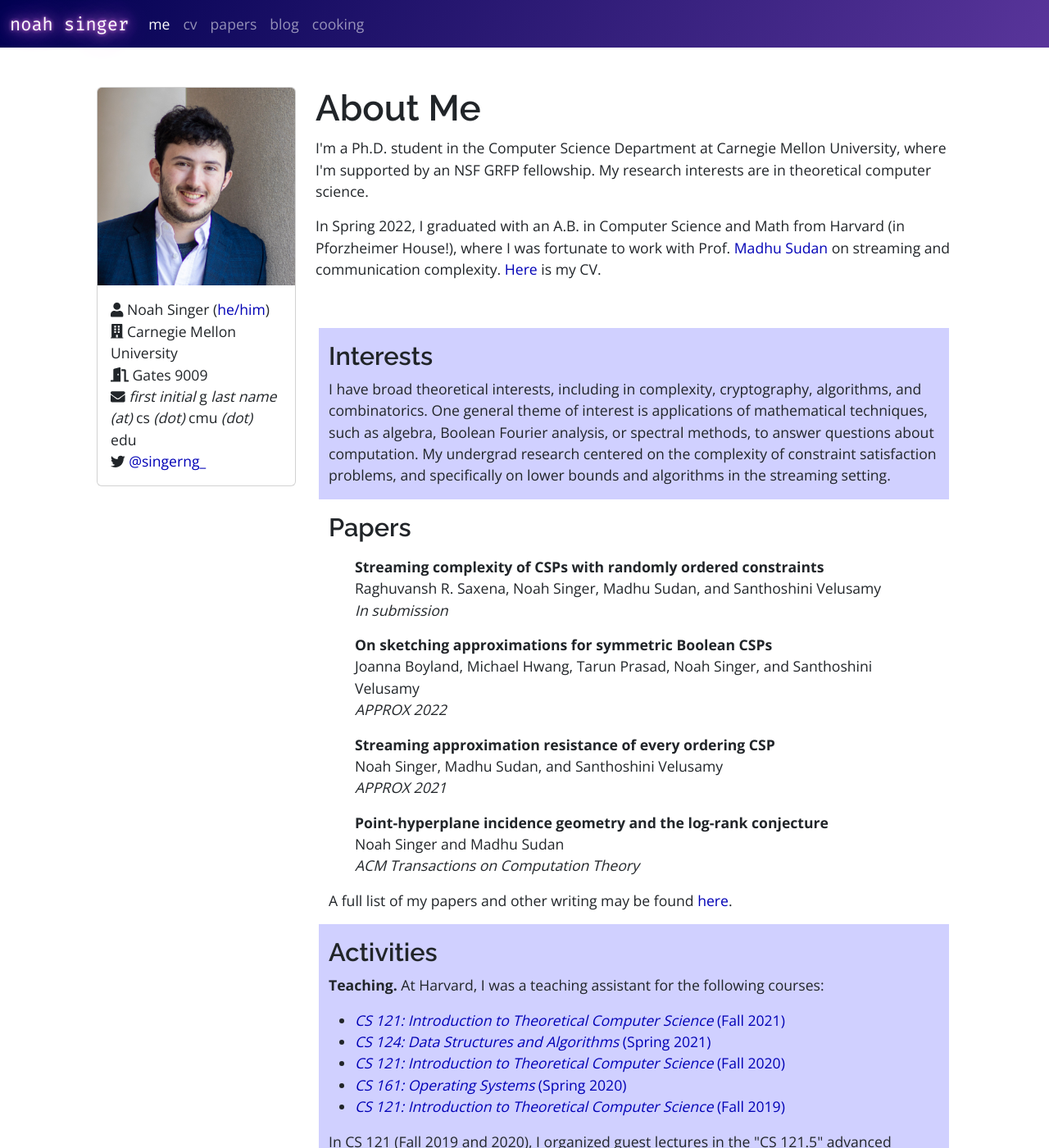
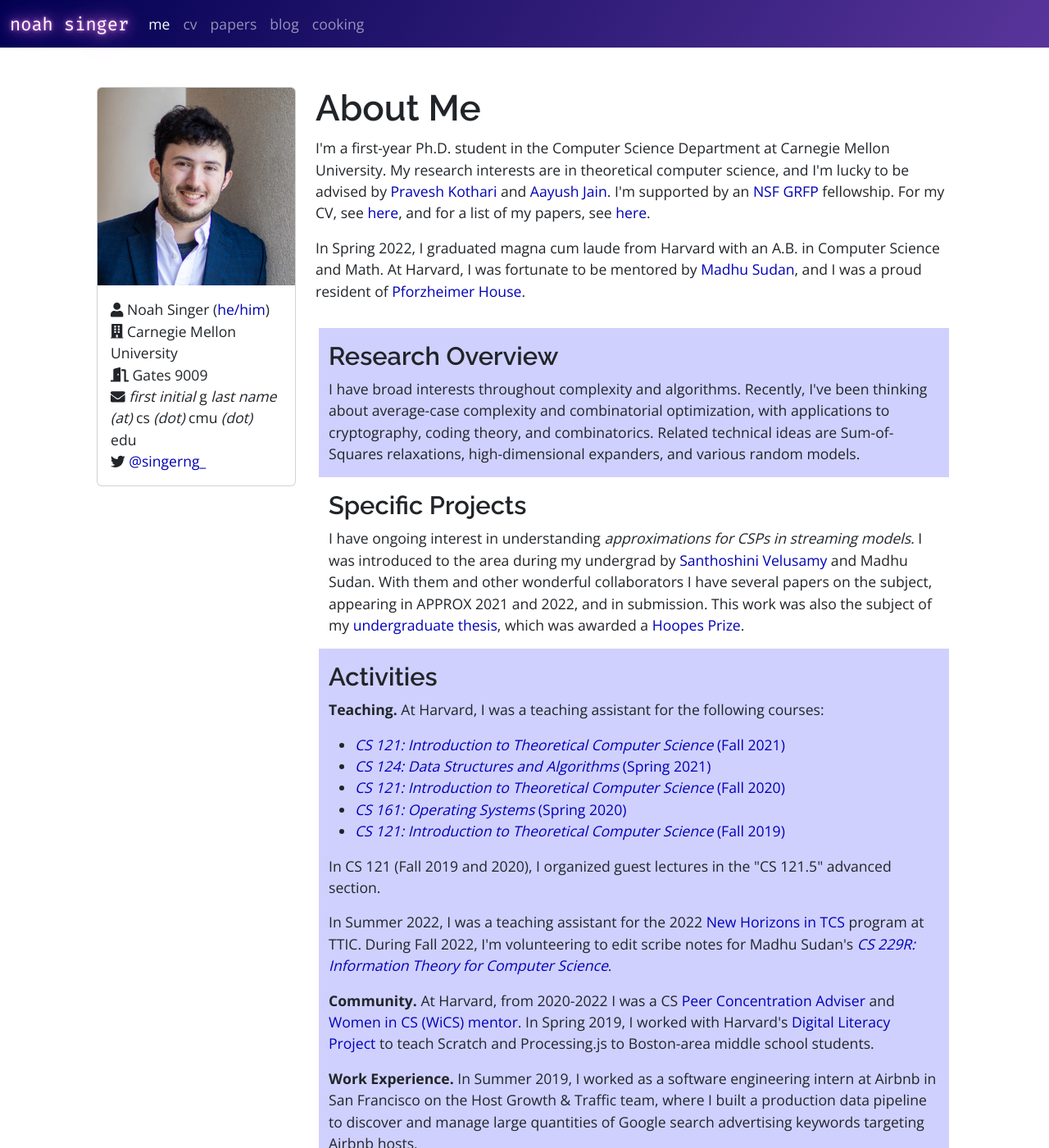
Before and after one commit to singerng/noahsinger.org, a Jekyll site: the page built from index/index.html, in a window 1280 px wide and 1400 px high. Shown: the whole window at 82% size. Built offline with Jekyll 4.4.1, drawn with Linux system fonts in a browser that asks for light colours; nearby versions of some CDN libraries; some of the changed text lies outside the part shown.

Commit message:
added advisers :)

```diff
--- a/index/index.html
+++ b/index/index.html
@@ -22,36 +22,24 @@ layout: default
 
   <div class="col-md-9 mb-4">
     <h1>About Me</h1>
-    <p>I'm a Ph.D. student in the Computer Science Department at Carnegie Mellon University, where I'm supported by an NSF GRFP fellowship. My research interests are in theoretical computer science.</p>
+    <p>I'm a first-year Ph.D. student in the Computer Science Department at Carnegie Mellon University. My research interests are in theoretical computer science, and I'm lucky to be advised by <a href="https://www.cs.cmu.edu/~praveshk/">Pravesh Kothari</a> and <a href="https://sites.google.com/view/aayushjain/home">Aayush Jain</a>. I'm supported by an <a href="https://www.nsfgrfp.org">NSF GRFP</a> fellowship. For my CV, see <a href="/index/cv.pdf">here</a>, and for a list of my papers, see <a href="/papers">here</a>.</p>
 
-    <p>In Spring 2022, I graduated with an A.B. in Computer Science and Math from Harvard (in Pforzheimer House!), where I was fortunate to work with Prof. <a href="https://madhu.seas.harvard.edu">Madhu Sudan</a> on streaming and communication complexity. <a href="/index/cv.pdf">Here</a> is my CV.</p>
-    <br/>
+    <p>In Spring 2022, I graduated magna cum laude from Harvard with an A.B. in Computer Science and Math. At Harvard, I was fortunate to be mentored by <a href="https://madhu.seas.harvard.edu">Madhu Sudan</a>, and I was a proud resident of <a href="https://pfoho.harvard.edu">Pforzheimer House</a>.</p>
 
     <div class="p-3">
       <div class="row section pt-3">
         <div class="col">
-          <h3>Interests</h3>
+          <h3>Research Overview</h3>
 
-          <p>I have broad theoretical interests, including in complexity, cryptography, algorithms, and combinatorics. One general theme of interest is applications of mathematical techniques, such as algebra, Boolean Fourier analysis, or spectral methods, to answer questions about computation. My undergrad research
-          centered on the complexity of constraint satisfaction problems, and specifically on
-          lower bounds and algorithms in the streaming setting.</p>
+          <p>I have broad interests throughout complexity and algorithms. Recently, I've been thinking about average-case complexity and combinatorial optimization, with applications to cryptography, coding theory, and combinatorics. Related technical ideas are Sum-of-Squares relaxations, high-dimensional expanders, and various random models.</p>
         </div>
       </div>
 
       <div class="row section pt-3">
         <div class="col">
-          <h3>Papers</h3>
+          <h3>Specific Projects</h3>
 
-            <p>
-            <ul class="paper-list">
-            {% for paper in site.data.papers %}
-            {% if paper.select %}
-            {% include paper.html paper=paper short=1 %}
-            {% endif %}
-            {% endfor %}
-            </ul>
-
-            A full list of my papers and other writing may be found <a href="/papers">here</a>.</p>
+          <p>I have ongoing interest in understanding <em>approximations for CSPs in streaming models.</em> I was introduced to the area during my undergrad by <a href="https://scholar.harvard.edu/santhoshiniv/home">Santhoshini Velusamy</a> and Madhu Sudan. With them and other wonderful collaborators I have several papers on the subject, appearing in APPROX 2021 and 2022, and in submission. This work was also the subject of my <a href="https://dash.harvard.edu/handle/1/37371750">undergraduate thesis</a>, which was awarded a <a href="https://prizes.fas.harvard.edu/hoopes-prize">Hoopes Prize</a>.</p>
         </div>
       </div>
 
@@ -70,9 +58,9 @@ layout: default
             </ul>
           In CS 121 (Fall 2019 and 2020), I organized guest lectures in the "CS 121.5" advanced section.</p>
 
-          <p>In Summer 2022, I was a teaching assistant for the 2022 <a href="https://tcs-summerschool.ttic.edu">New Horizons in TCS</a> program at TTIC.</p>
+          <p>In Summer 2022, I was a teaching assistant for the 2022 <a href="https://tcs-summerschool.ttic.edu">New Horizons in TCS</a> program at TTIC. During Fall 2022, I'm volunteering to edit scribe notes for Madhu Sudan's <a href="https://sites.google.com/g.harvard.edu/fall2022itforcs"><em>CS 229R: Information Theory for Computer Science</em></a>.</p>
 
-          <p><strong>Community.</strong> Since 2020, I have been a CS <a href="https://harvardcs.info/advising/pca/">Peer Concentration Adviser</a> and <a href="https://www.harvardwics.com/mentorships">Women in CS (WiCS) mentor</a>. In Spring 2019, I worked with Harvard's <a href="http://digilit.io/">Digital Literacy Project</a>
+          <p><strong>Community.</strong> At Harvard, from 2020-2022 I was a CS <a href="https://harvardcs.info/advising/pca/">Peer Concentration Adviser</a> and <a href="https://www.harvardwics.com/mentorships">Women in CS (WiCS) mentor</a>. In Spring 2019, I worked with Harvard's <a href="http://digilit.io/">Digital Literacy Project</a>
             to teach Scratch and Processing.js to Boston-area middle school students.
 
           <p><strong>Work Experience.</strong>
```
Also changed, not shown: other parts of index/index.html (+1 -2 lines), _data/papers.yml (+9 -1 lines).
